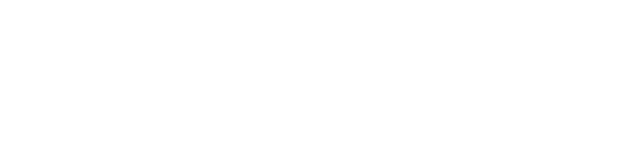
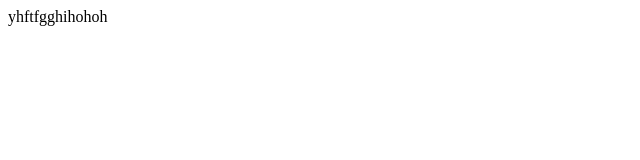
Before and after one commit to PeregrinoRIP/projeto-ifsul-maneiro, a plain HTML site: page index.html in a window 1280 px wide. Shown: the whole page, without its empty margins (0-640 px from the left). Drawn offline with Linux system fonts and the light colour scheme.

Commit message:
Adicionei um txt

```diff
--- a/index.html
+++ b/index.html
@@ -9,6 +9,7 @@
 
 <body>
     <!--teste-->
+    yhftfgghihohoh
 </body>
 
 </html>
```
